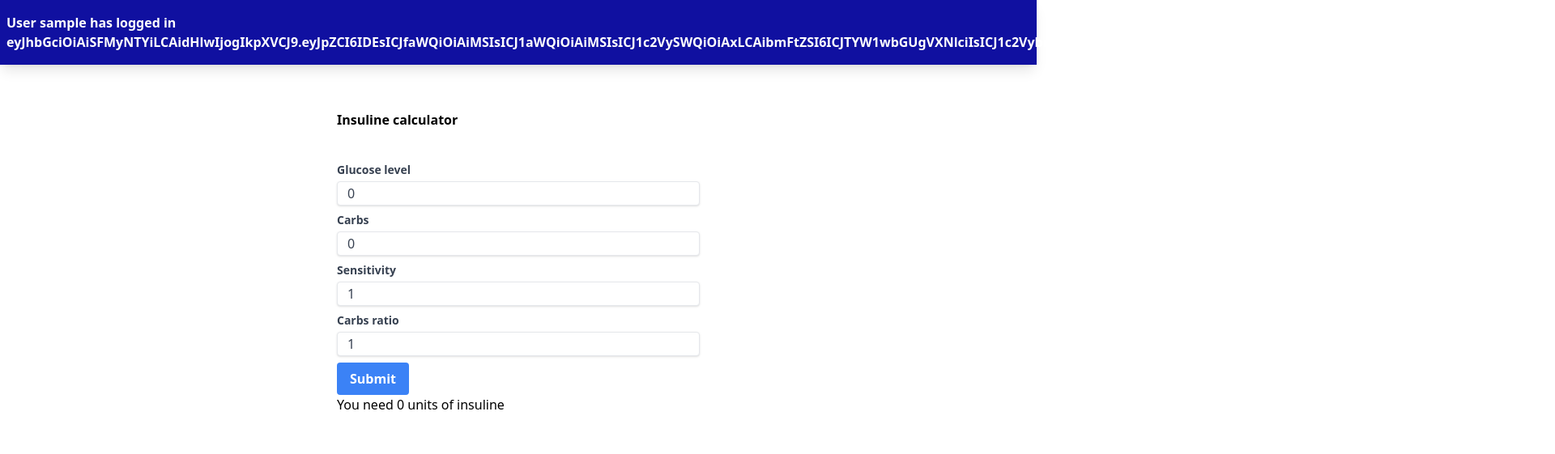
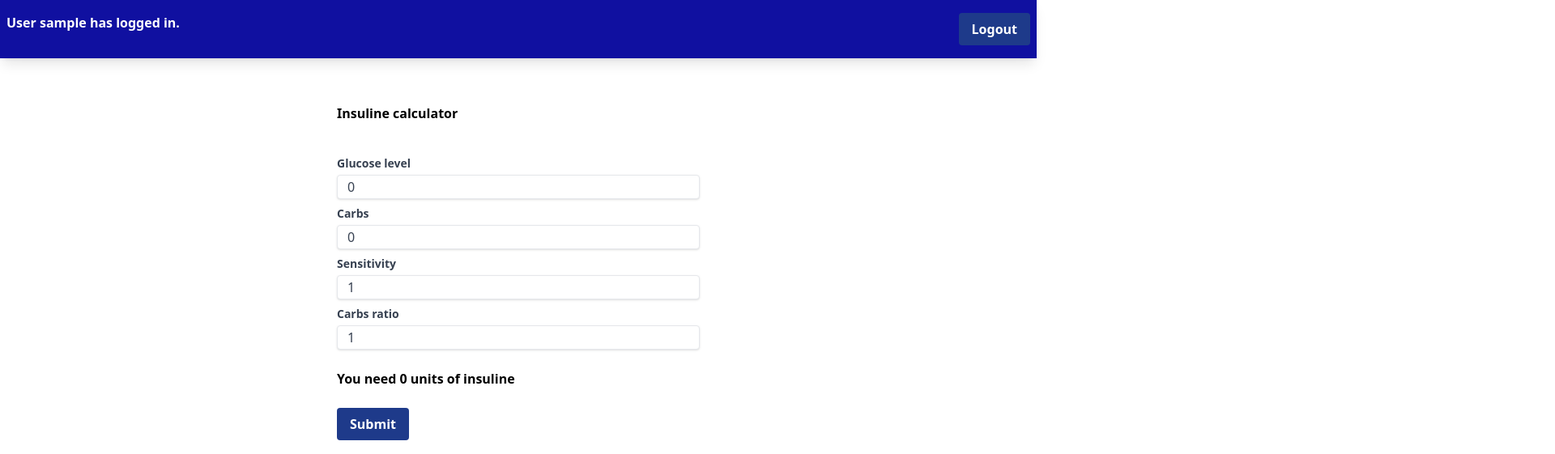
Before and after one commit to distance-m31/diabab, a React (Vite) app in the folder client/: page /blood in a window 1280 px wide. Shown: the top 561 px of the page at 81% size, 1920 px wide, since content can reach past the window. Built offline with nearby package versions, Linux system fonts and the light colour scheme; no server answers; sample sign-in values are in the browser's storage.

Commit message:
First steps in network error handling.

```diff
--- a/client/src/components/Button.tsx
+++ b/client/src/components/Button.tsx
@@ -18,7 +18,7 @@ const Button: React.FC<ButtonProps> = ({ id, children, onClick, type }) => {
       id={id}
       onClick={handleClick}
       type={type === undefined ? 'button' : type}
-      className="bg-blue-500 hover:bg-blue-700 text-white font-bold py-2 px-4 rounded"
+      className="bg-blue-900 hover:bg-blue-500 text-white font-bold py-2 px-4 my-2 rounded"
     >
       {children}
     </button>
--- a/client/src/components/Navbar.tsx
+++ b/client/src/components/Navbar.tsx
@@ -9,7 +9,7 @@ const NavBar: FC = () => {
   const token = useUserStore((state) => state.token)
   const userMessage = () => {
     if (username) {
-      return `User ${username} has logged in ${token}.`
+      return `User ${username} has logged in.`
     }
     return 'No user logged in'
   }
--- a/client/src/components/Text.tsx
+++ b/client/src/components/Text.tsx
@@ -17,7 +17,14 @@ const Text: React.FC<TextProps> = ({ children, variant, ...props }) => {
         </h1>
       )
     case 'h2':
-      return <h2 {...props}>{children}</h2>
+      return (
+        <h2
+          className="font-bold py-2 px-0"
+          {...props}
+        >
+          {children}
+        </h2>
+      )
     case 'h3':
       return <h3 {...props}>{children}</h3>
     case 'h4':
--- a/client/src/components/forms/BloodValuesForm.tsx
+++ b/client/src/components/forms/BloodValuesForm.tsx
@@ -103,15 +103,16 @@ const BloodValuesForm: FC<BloodFormProps> = (props: BloodFormProps) => {
         control={control}
       />
 
+      <div className="py-2">
+        <Text variant="h2">You need {calcResult} units of insuline</Text>
+      </div>
+
       <Button
         onClick={handleSubmit(onSubmit)}
         type="submit"
       >
         Submit
       </Button>
-      <div>
-        <Text variant="h2">You need {calcResult} units of insuline</Text>
-      </div>
     </form>
   )
 }
--- a/client/src/pages/InputBloodValuesPage.tsx
+++ b/client/src/pages/InputBloodValuesPage.tsx
@@ -1,7 +1,6 @@
 import { FC, useEffect, useState } from 'react'
 import { createBloodData, getBloodData } from '../services/blood'
 import Text from '../components/Text'
-import useUserStore from '../store'
 import BloodValuesForm from '../components/forms/BloodValuesForm'
 import BarChart from '../components/BarChart'
 import { BloodData } from '../types'
--- a/client/src/pages/LoginPage.tsx
+++ b/client/src/pages/LoginPage.tsx
@@ -13,6 +13,8 @@ const LoginPage = () => {
 
   const handleLogin = async (data: LoginInput) => {
     console.log('login', data)
+
+    try {
       const result = await login(data)
 
       if (result) {
@@ -23,6 +25,9 @@ const LoginPage = () => {
 
       console.log('navigating, with username', username, 'result', result)
       navigate('/')
+    } catch (error) {
+      console.error('Error:', error)
+    }
   }
 
   return (
--- a/client/src/services/user.ts
+++ b/client/src/services/user.ts
@@ -24,7 +24,8 @@ export const createUser = async (data: RegisterData) => {
   } catch (error) {
     if (axios.isAxiosError(error)) {
       console.error(error.message)
-      return error.message
+      throw new Error(error.message)
+      //return error.message
     }
 
     console.error(error)
@@ -44,7 +45,8 @@ export async function login(data: LoginData) {
   } catch (error) {
     if (axios.isAxiosError(error)) {
       console.error(error.message)
-      return error.message
+      throw new Error(error.message)
+      //return error.message
     }
     console.error(error)
     return error
```
Lines whose indentation alone changed are shown as unchanged.
